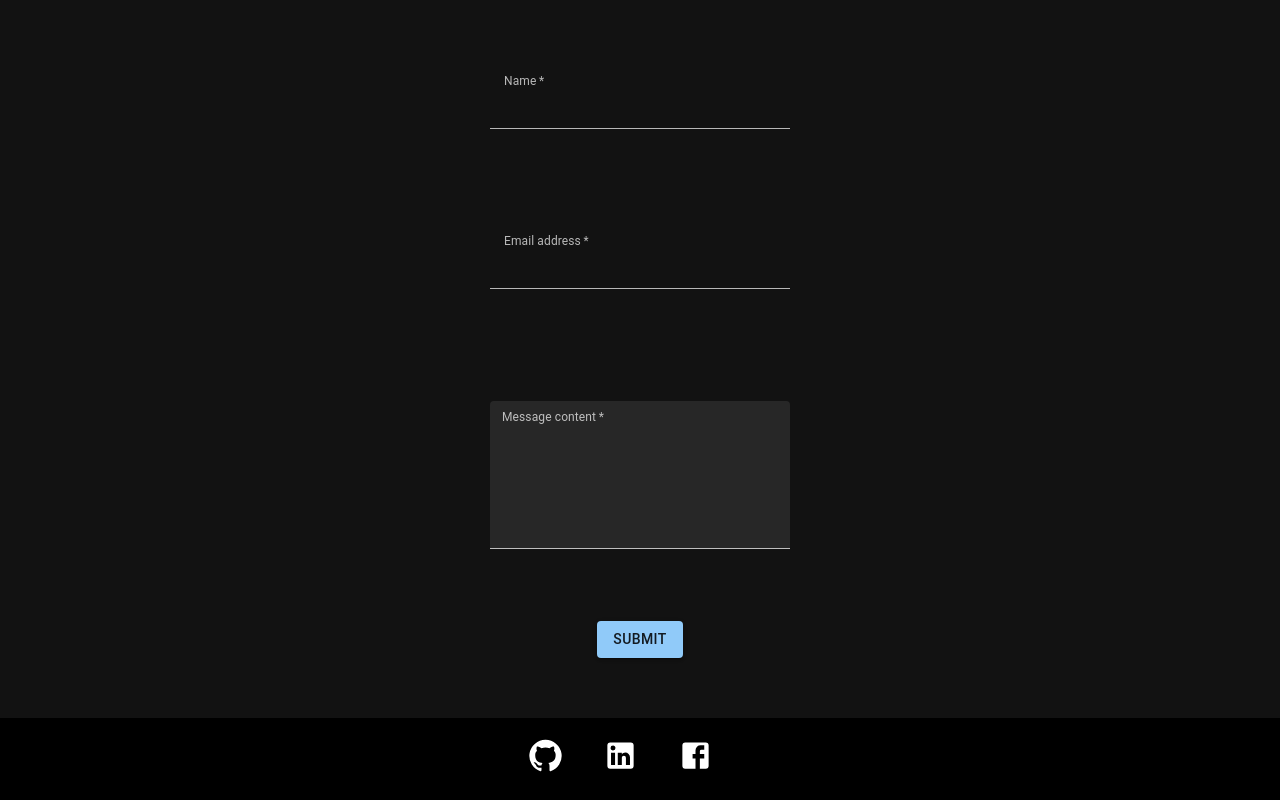
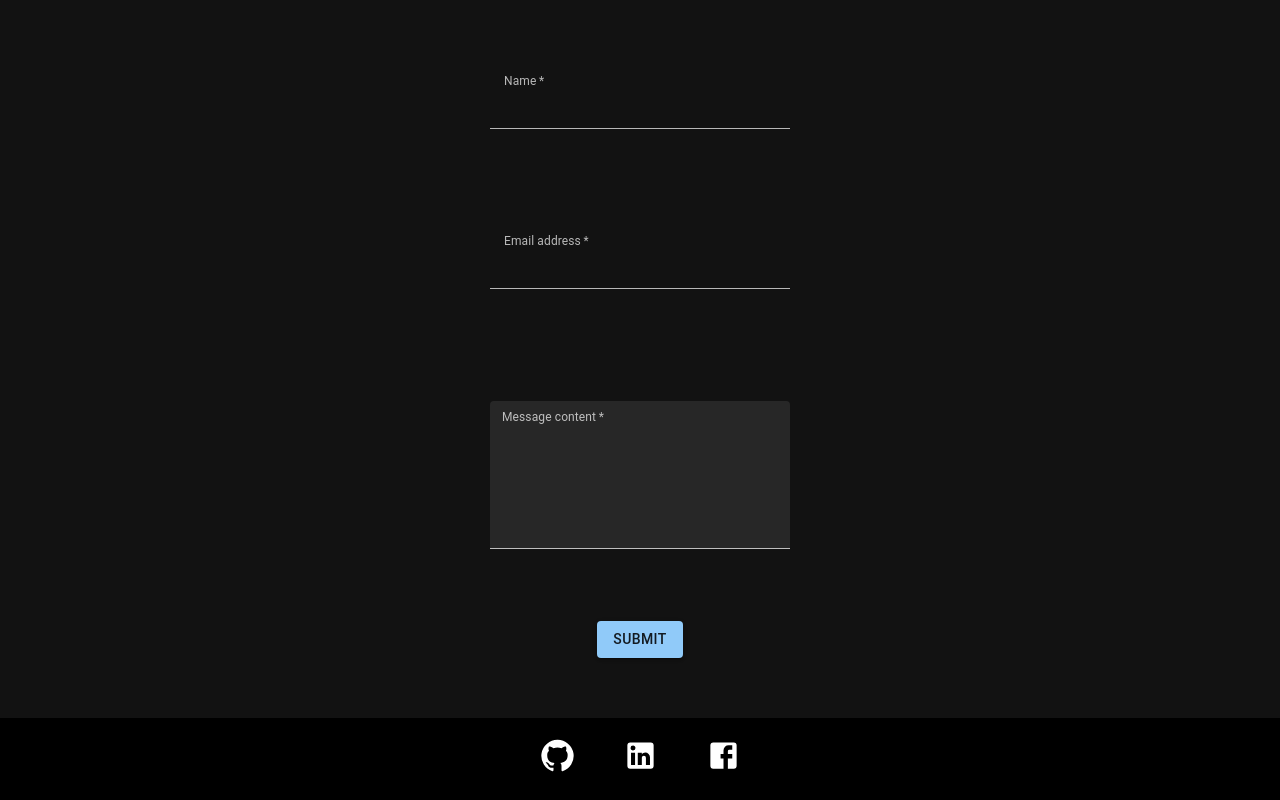
Before and after one commit to gabess3/Portfolio, a React (Create React App) app: page / in a window 1280 px wide. Shown: the part 3112-3912 px from the top of the page. Built offline with nearby package versions, Linux system fonts and the light colour scheme.

Commit message:
fixed centering of icons in footer

```diff
--- a/src/components/footer.jsx
+++ b/src/components/footer.jsx
@@ -8,17 +8,15 @@ export default function Footer() {
 	return (
 		<>
 			<Box className="footer">
-				<div>
-					<Link href='https://github.com/gabess3' target="_blank" sx={{ mr: 5 }}>
-							<GitHubIcon className='footerIcon' fontSize='large'/>
+					<Link href='https://github.com/gabess3' target="_blank" sx={{ mx: 3 }}>
+							<GitHubIcon className='footerIcon' fontSize='large' />
 					</Link>
-					<Link href='https://www.linkedin.com/in/gabriel-ess/' target="_blank" sx={{ mr: 5 }}>
-							<LinkedInIcon className='footerIcon' fontSize='large'/>
+					<Link href='https://www.linkedin.com/in/gabriel-ess/' target="_blank" >
+							<LinkedInIcon className='footerIcon' fontSize='large' sx={{ mx: 3 }}/>
 					</Link>
-					<Link href='https://www.facebook.com/profile.php?id=100073633111599' target="_blank" sx={{ mr: 5 }}>
-							<FacebookIcon className='footerIcon' fontSize='large'/>
+					<Link href='https://www.facebook.com/profile.php?id=100073633111599' target="_blank" >
+							<FacebookIcon className='footerIcon' fontSize='large' sx={{ mx: 3 }}/>
 					</Link>
-				</div>
 			</Box>
 		</>
 	)
```
